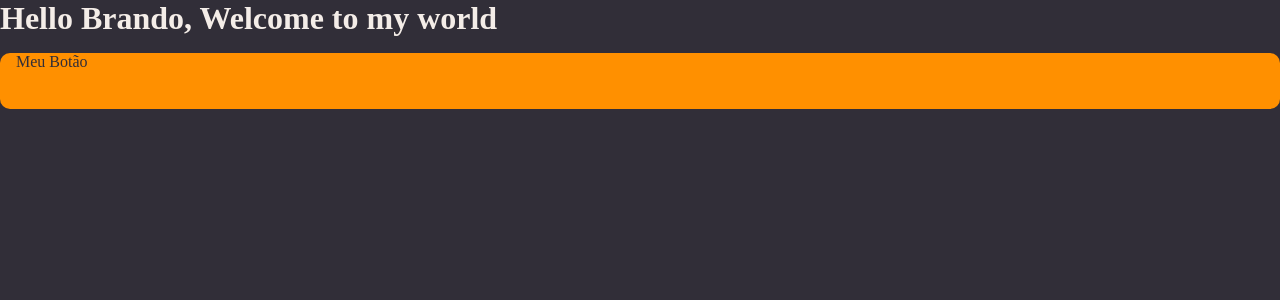
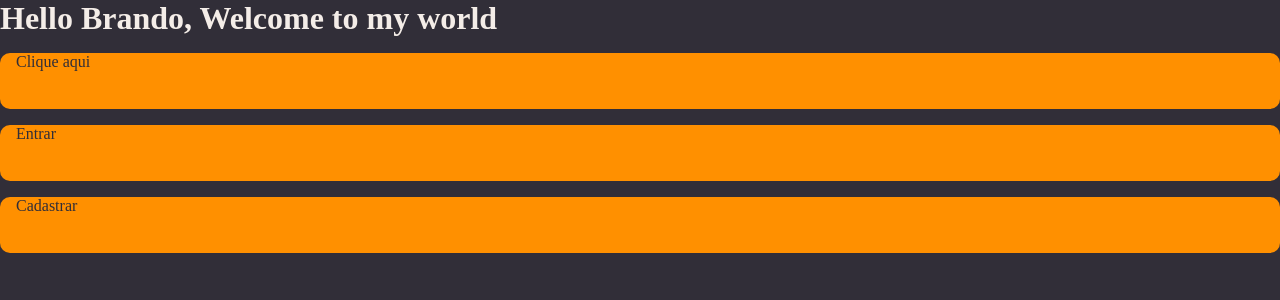
Before and after one commit to Bran00/RocketNotes, a React (Vite) app in the folder rocketnotes/: page / in a window 1280 px wide. Shown: the top 300 px of the page. Built offline with nearby package versions, Linux system fonts and the light colour scheme.

Commit message:
feat: create props to button

```diff
--- a/rocketnotes/src/components/Button/index.jsx
+++ b/rocketnotes/src/components/Button/index.jsx
@@ -1,10 +1,10 @@
 import { Container } from "./styles";
 
-export function Button() {
+export function Button({ title }) {
 
   return (
   <Container type="button">
-    Meu Botão
-    </Container>
+    {title}
+  </Container>
   );
 }
--- a/rocketnotes/src/pages/Details/index.jsx
+++ b/rocketnotes/src/pages/Details/index.jsx
@@ -10,7 +10,9 @@ export function Details() {
   return (
     <Container>
       <h1>Hello {name}, {saudation}</h1>
-      <Button />
+      <Button title="Clique aqui"/>
+      <Button title="Entrar"/>
+      <Button title="Cadastrar"/>
     </Container>
   )
 }
```
